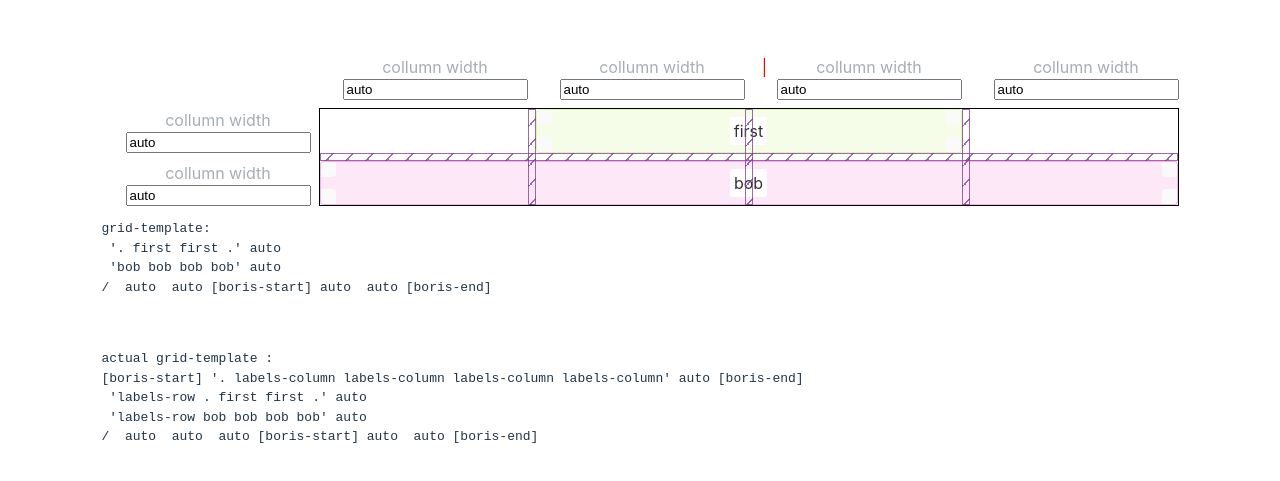
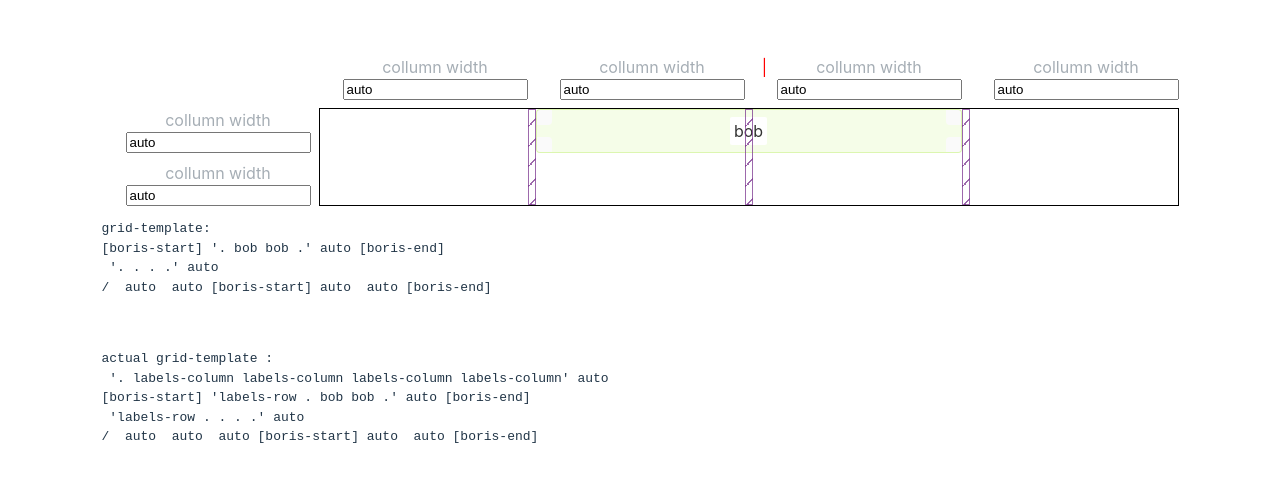
Before and after one commit to Ragnar-Oock/css-grid-generator, a Vue app: page / in a window 1280 px wide. Shown: the part 123-604 px from the top of the page. Built offline with nearby package versions, Linux system fonts and the light colour scheme.

Commit message:
refactor(grid-areas): store areas separatly and compute the tracks from them

```diff
--- a/src/components/GridContainer.vue
+++ b/src/components/GridContainer.vue
@@ -5,7 +5,8 @@
 	import GridHeadColumn from "./GridHeadColumn.vue";
 	import GridHeadRow from "./GridHeadRow.vue";
 	import GridItem from './GridItem.vue';
-	import { ExplicitTrack, OneOrMore, containerSymbol, type ExplicitRowTrackObj, type ExplicitTrackList } from "./grid";
+	import { ExplicitRowTrackState, ExplicitTrack, GridArea, OneOrMore, containerSymbol, type ExplicitRowTrackObj, type ExplicitTrackList } from "./grid";
+import { getAreasOnLine } from "../helper/area.helper";
 
 
 	const columnExplicitTrackList = ref<ExplicitTrackList>([
@@ -18,30 +19,24 @@
 	]);
 	const userColumnExplicitTrackList = computed(() => columnExplicitTrackList.value.slice(1, length - 1) as OneOrMore<ExplicitTrack>);
 
-	const rowTracks = ref<OneOrMore<ExplicitRowTrackObj>>([
+	const rows = ref<OneOrMore<ExplicitRowTrackState>>([
 		{
 			lineNamesStart: '[boris-start]',
 			trackSize: 'auto',
-			areas: ['.', ...Array.from({length: columnExplicitTrackList.value.length - 2}, ()=> ('labels-column'))],
+			// areas: ['.', ...Array.from({length: columnExplicitTrackList.value.length - 2}, ()=> ('labels-column'))],
 			lineNamesEnd: '[boris-end]'
 		},
 		{
 			lineNamesStart: '',
 			trackSize: 'auto',
-			areas: ['labels-row','.', 'first', 'first', '.'],
-			lineNamesEnd: '',
-		},
-		{
-			lineNamesStart: '',
-			trackSize: 'auto',
-			areas: ['labels-row','bob', 'bob', 'bob', 'bob'],
+			// areas: ['labels-row', 'bob', 'bob', 'bob', 'bob'],
 			lineNamesEnd: '',
 		}
 	]);
 
 	const rowFillers = computed(() => {
 		return Array
-			.from({length: rowTracks.value.length -1 }, (_, index) => `${index + 1} / span 1`);
+			.from({length: rows.value.length -1 }, (_, index) => `${index + 1} / span 1`);
 	})
 
 	const colFillers = computed(() => {
@@ -49,18 +44,17 @@
 	})
 
 	const userRowTracks = computed({
-		get: () => rowTracks.value.slice(1).map(({lineNamesStart, areas, trackSize, lineNamesEnd}) => ({
+		get: () => rows.value.map(({lineNamesStart, trackSize, lineNamesEnd}, index) => ({
 			lineNamesStart,
-			areas: areas.slice(1),
+			areas: getAreasOnLine(areaItems.value, index + 1, columnExplicitTrackList.value.length - 2),
 			trackSize,
 			lineNamesEnd
 		})) as OneOrMore<ExplicitRowTrackObj>,
 		set: newValue => {
-			rowTracks.value = [
-				rowTracks.value[0],
-				...newValue.map(({lineNamesStart, areas, trackSize, lineNamesEnd}) => ({
+			rows.value = [
+				rows.value[0],
+				...newValue.map(({lineNamesStart, trackSize, lineNamesEnd}) => ({
 					lineNamesStart,
-					areas: ['labels-row', ...areas],
 					trackSize,
 					lineNamesEnd
 				})) as OneOrMore<ExplicitRowTrackObj>
@@ -68,8 +62,32 @@
 		}
 	});
 
-	const gridAreas = computed(() => Array.from(new Set(userRowTracks.value.flatMap(({areas}) => areas).filter(area => area !== '.'))));
-	const areaItems = computed(() => gridAreas.value.map(area => ({area, color: getRandomColor()})));
+	const areaItems = ref<GridArea[]>([
+		{
+			area: 'bob',
+			color: getRandomColor(),
+			columnStart: 2,
+			columnEnd: 3,
+			rowStart: 1,
+			rowEnd: 2
+		}
+	]);
+
+	const rowTracks = computed(() => {
+		const tracks: ExplicitRowTrackObj[] = rows.value.map((row, index) => {
+			const areas = getAreasOnLine(areaItems.value, index + 1, columnExplicitTrackList.value.length - 2);
+			areas.unshift('labels-row');
+			return { ...row, areas };
+		});
+		tracks.unshift({
+			lineNamesStart: '',
+			trackSize: 'auto',
+			areas: ['.', ...Array.from({length: columnExplicitTrackList.value.length - 2}, ()=> ('labels-column'))],
+			lineNamesEnd: ''
+		},)
+		return tracks;
+	})
+
 	const template = computed( () => `
 ${rowTracks.value.map(serializeTrack).join('\n')}
 / ${serializeExplicitTrackList(columnExplicitTrackList.value)}
@@ -139,6 +157,7 @@ actual grid-template : {{template}}
 		--gap: .5rem;
 		gap: var(--gap);
 
+		user-select: none;
 	}
 	.grid-container {
 		width: 100%;
--- a/src/components/grid.ts
+++ b/src/components/grid.ts
@@ -1,4 +1,9 @@
 import { InjectionKey, Ref } from "vue";
+import { Color } from "../helper/color.helper";
+
+type Prettify<T> = {
+  [K in keyof T]: T[K];
+} & {};
 
 export type Item = {
 	area: string;
@@ -65,12 +70,15 @@ export type LastExplicitTrack = {
  */
 export type ExplicitTrackList = [ ...(ExplicitTrack)[], LastExplicitTrack ];
 
-export type ExplicitRowTrackObj = {
+export type ExplicitRowTrackState = {
 	lineNamesStart: LineNames | '';
-	areas: string[];
 	trackSize: TrackSize | '';
 	lineNamesEnd: LineNames | '';
 }
+
+export type ExplicitRowTrackObj = Prettify<{
+	areas: string[];
+} & ExplicitRowTrackState>;
 export type ExplicitRowTrack = `${LineNames|''} ${string} ${TrackSize|''} ${LineNames|''}`;
 
 /**
@@ -90,6 +98,9 @@ export type GridTemplate =
 	| ComplexGridTemplate;
 
 
+'. bob bob .'
+'. .   .   .'
+
 /*
 
                  '.    img                img  img  title title            title title' auto [award-start]
@@ -101,3 +112,12 @@ export type GridTemplate =
 export type OneOrMore<T> = [T, ...T[]];
 
 export const containerSymbol = Symbol('container') as InjectionKey<Ref<HTMLElement>>
+
+export type GridArea = {
+	area: string;
+	color: Color,
+	rowStart: number;
+	rowEnd: number;
+	columnStart: number;
+	columnEnd: number;
+}
--- /dev/null
+++ b/src/helper/area.helper.ts
@@ -0,0 +1,16 @@
+import { GridArea } from "../components/grid";
+
+/**
+ * List all the areas present on a given line
+ * @param lineNumber the line to compute starting from 1.
+ * @returns a list of area name for each cell on the line.
+ */
+export function getAreasOnLine(areas: GridArea[], lineNumber: number, lineLength: number): string[] {
+	return Array
+		.from({length: lineLength}, (_, columnNumber) => {
+			return areas.find((area,) =>
+				area.columnStart <= columnNumber + 1 && columnNumber < area.columnEnd
+				&& area.rowStart <= lineNumber && lineNumber < area.rowEnd
+			)?.area ?? '.';
+		});
+}
--- a/src/helper/color.helper.ts
+++ b/src/helper/color.helper.ts
@@ -1,3 +1,5 @@
-export function getRandomColor(): string {
+export type Color = `hsl(${number}, ${number}%, ${number}%)`
+
+export function getRandomColor(): Color {
 	return `hsl(${Math.round(Math.random() * 360)}, 80%, 80%)`
 }
```
